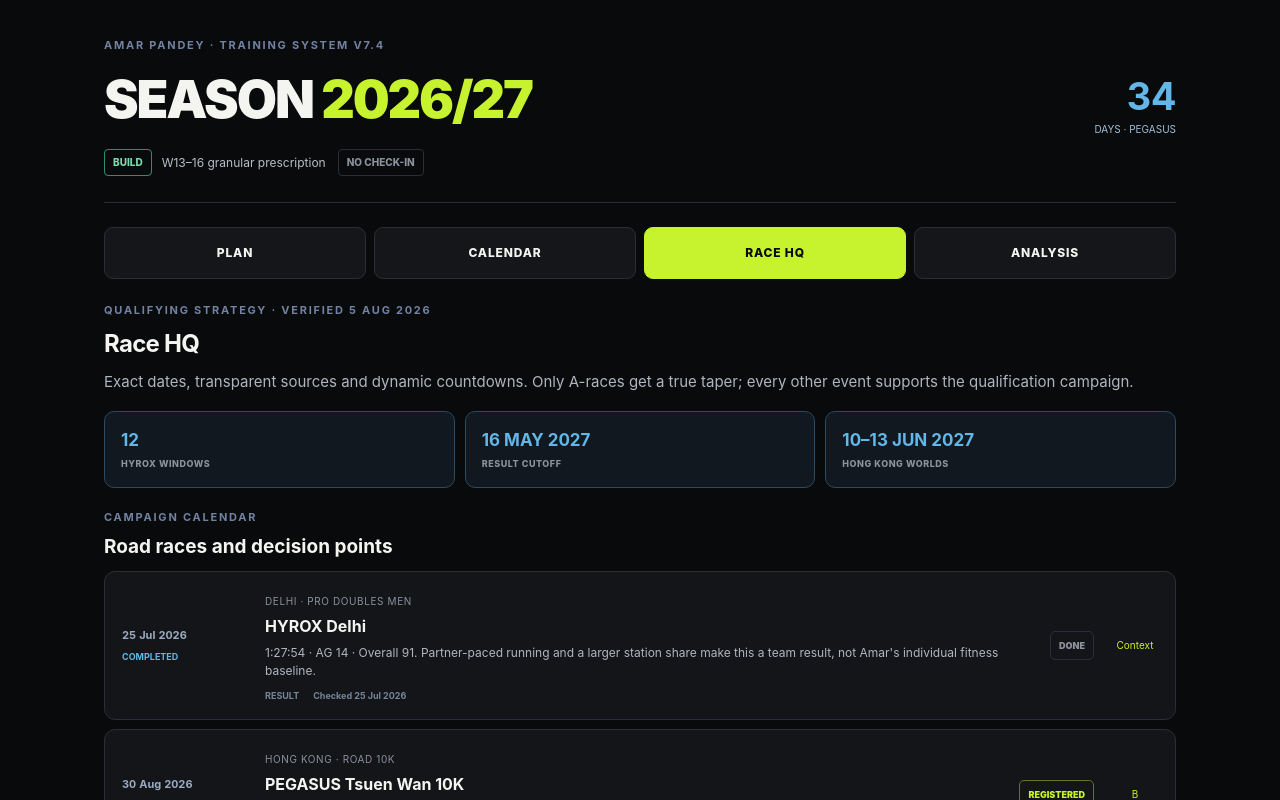
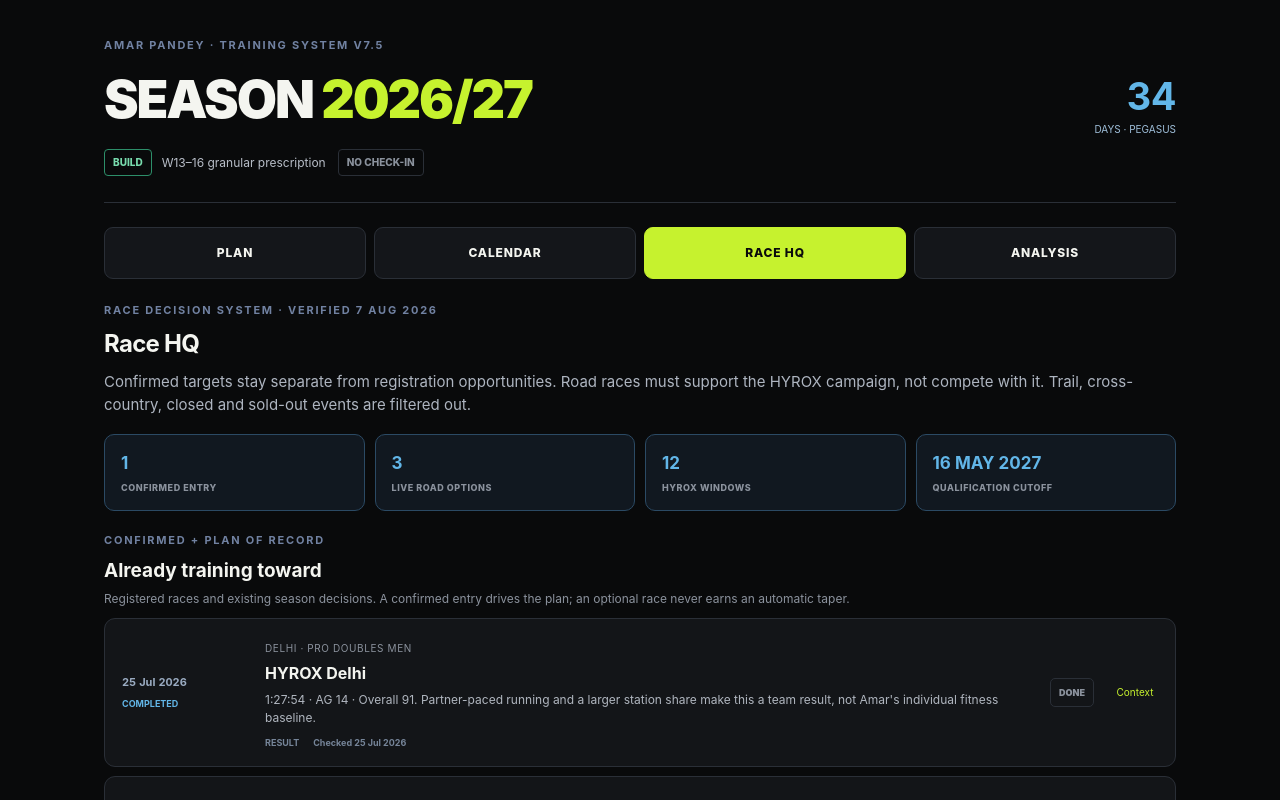
Before and after one commit to starboy1909/ap-race-training-hq-public, a React (Vite) app: page / in a window 1280 px wide. Both pictures are taken after a click on the button "RACE HQ". Shown: the top 800 px of the page. Built offline with nearby package versions, Linux system fonts and the light colour scheme.

Commit message:
Add curated road and Procam race decisions

```diff
--- a/src/App.tsx
+++ b/src/App.tsx
@@ -34,10 +34,20 @@ type Race = {
   priority: string;
   location: string;
   note: string;
-  category: "campaign" | "hyrox";
+  category: "campaign" | "opportunity" | "hyrox";
   sourceLabel: string;
   sourceUrl?: string;
   checked: string;
+};
+
+type ProcamEvent = {
+  order: string;
+  date: string;
+  name: string;
+  feature: string;
+  registration: string;
+  fit: string;
+  sourceUrl: string;
 };
 
 const weeks: Week[] = [
@@ -363,7 +373,13 @@ const races: Race[] = [
   { startIso: "2026-11-04", date: "4 Nov 2026", name: "JPM Corporate Challenge", type: "5.6K road", status: "DATE TBC", priority: "B", location: "Hong Kong", note: "Working date from the season plan; confirm when the JPM team publishes the final date.", category: "campaign", sourceLabel: "PLAN OF RECORD", checked: "5 Aug 2026" },
   { startIso: "2026-12-20", date: "20 Dec 2026", name: "Shenzhen Marathon", type: "Road marathon option", status: "DECIDE", priority: "C", location: "Shenzhen", note: "Lottery-gated. Honest default is skip unless recovery and HYROX priorities stay green.", category: "campaign", sourceLabel: "PLAN OF RECORD", checked: "5 Aug 2026" },
   { startIso: "2027-01-03", date: "3 Jan 2027", name: "Xiamen Marathon", type: "January road option", status: "DECIDE", priority: "C", location: "Xiamen", note: "One of three January options; do not stack it with another marathon or a January HYROX.", category: "campaign", sourceLabel: "PLAN OF RECORD", checked: "5 Aug 2026" },
-  { startIso: "2027-01-17", date: "17 Jan 2027", name: "Hong Kong / Mumbai Marathon option", type: "January road option", status: "DECIDE", priority: "C", location: "Hong Kong or Mumbai", note: "Choose no more than one January road race. Decision remains subordinate to qualification strategy.", category: "campaign", sourceLabel: "PLAN OF RECORD", checked: "5 Aug 2026" },
+  { startIso: "2027-01-17", date: "17 Jan 2027", name: "Standard Chartered Hong Kong Marathon", type: "Marathon / Half / 10K option", status: "DECIDE", priority: "C", location: "Hong Kong", note: "Choose at most one January road race. This shares the date with Mumbai and follows HYROX Hong Kong by one week, so the marathon is not the default.", category: "campaign", sourceLabel: "OFFICIAL ORGANISER", sourceUrl: "https://www.hkmarathon.com/", checked: "7 Aug 2026" },
+
+  { startIso: "2026-08-15", date: "15 Aug–12 Sep 2026", name: "AVOHK 5K Series", type: "Four road 5K races", status: "URGENT", priority: "B option", location: "Hong Kong", note: "Race 1 is almost full and closes 8 Aug. Enter only if a short speed benchmark is useful; replace the planned Saturday session rather than stacking both.", category: "opportunity", sourceLabel: "OFFICIAL AVOHK", sourceUrl: "https://avohk.org/index.php/2026/07/28/2026-avohk-5k-series-entry-is-now-open-sign-up-now/", checked: "7 Aug 2026" },
+  { startIso: "2026-11-01", date: "1 Nov 2026", name: "Northern Metropolis Marathon", type: "10K / Half / Marathon", status: "DECISION", priority: "Conflict", location: "Hong Kong", note: "Entries are first-come, first-served; standard categories close by 21 Sep or when full. It directly conflicts with the Shanghai HYROX window, so resolve Shanghai before entering.", category: "opportunity", sourceLabel: "OFFICIAL ORGANISER", sourceUrl: "https://hknmm.com/en/important-notes", checked: "7 Aug 2026" },
+  { startIso: "2026-11-08", date: "8 Nov 2026", name: "RMAC Gold Coast 15K", type: "Road 15K", status: "REGISTER NOW", priority: "B option", location: "Hong Kong", note: "Open until 19 Oct or capacity. Strong aerobic benchmark after JPMCC, but race it controlled if Guangzhou remains the primary 21–22 Nov qualifier.", category: "opportunity", sourceLabel: "OFFICIAL ENTRY", sourceUrl: "https://www.jotform.com/262032160097449", checked: "7 Aug 2026" },
+  { startIso: "2026-11-15", date: "15 Nov 2026", name: "Pocari Sweat Run Fest 10K", type: "Road 10K", status: "REGISTER NOW", priority: "C option", location: "Hong Kong", note: "Official 10K entry is live. Use only as a controlled tune-up six days before Guangzhou; no all-out effort and no separate taper.", category: "opportunity", sourceLabel: "OFFICIAL ENTRY", sourceUrl: "https://psrun2026.sportsoho.com/en/form/enrolment-form", checked: "7 Aug 2026" },
+  { startIso: "2026-12-20", date: "20 Dec 2026", name: "Garmin Run Hong Kong", type: "21K / 10K road", status: "DECISION", priority: "Conflict", location: "Hong Kong", note: "Registration is open until 31 Oct or capacity. It clashes with Shenzhen Marathon and Kolkata 25K, so choose one 20 Dec race only; the 21K is the most sensible local option.", category: "opportunity", sourceLabel: "OFFICIAL GARMIN", sourceUrl: "https://www.garmin.com.hk/event/2026/garmin-run/", checked: "7 Aug 2026" },
 
   { startIso: "2026-10-31", date: "31 Oct–1 Nov 2026", name: "HYROX Shanghai", type: "Pro Doubles Men watch", status: "SALES SOON", priority: "A option", location: "Shanghai", note: "Close-to-home qualification attempt if Pro Doubles inventory and Andy are confirmed.", category: "hyrox", sourceLabel: "OFFICIAL HYROX", sourceUrl: "https://hyrox.com/event/hyrox-shanghai-1031/", checked: "5 Aug 2026" },
   { startIso: "2026-11-21", date: "21–22 Nov 2026", name: "HYROX Guangzhou", type: "Pro Doubles Men watch", status: "SALES SOON", priority: "A", location: "Guangzhou", note: "Primary close-to-home qualifier. Register immediately when Pro Doubles sales open.", category: "hyrox", sourceLabel: "OFFICIAL HYROX", sourceUrl: "https://hyrox.com/event/hyrox-guangzhou/", checked: "5 Aug 2026" },
@@ -377,6 +393,13 @@ const races: Race[] = [
   { startIso: "2027-05-12", date: "12–16 May 2027", name: "HYROX Bengaluru", type: "Pro Doubles Men watch", status: "LAST CHANCE", priority: "Risk", location: "Bengaluru", note: "Event ends on the stated qualification cutoff. Treat as contingency only; result timing is dangerously tight.", category: "hyrox", sourceLabel: "OFFICIAL HYROX INDIA", sourceUrl: "https://hyrox.co.in/event/hyrox-bengaluru/", checked: "5 Aug 2026" },
   { startIso: "2027-05-13", date: "13–16 May 2027", name: "BYD HYROX Incheon", type: "Pro Doubles Men watch", status: "LAST CHANCE", priority: "Risk", location: "Incheon", note: "Also ends at the cutoff. Do not leave qualification to this race unless HYROX confirms result eligibility timing.", category: "hyrox", sourceLabel: "OFFICIAL HYROX", sourceUrl: "https://hyrox.com/event/hyrox-incheon/", checked: "5 Aug 2026" },
   { startIso: "2027-06-10", date: "10–13 Jun 2027", name: "PUMA HYROX World Championships", type: "Pro Doubles Men", status: "TARGET", priority: "A+", location: "Hong Kong", note: "Target event. Qualification results must be posted by 16 May 2027.", category: "hyrox", sourceLabel: "OFFICIAL HYROX", sourceUrl: "https://hyrox.com/event/puma-hyrox-world-championships-hong-kong/", checked: "5 Aug 2026" },
+];
+
+const procamEvents: ProcamEvent[] = [
+  { order: "START", date: "20 Dec 2026", name: "Tata Steel World 25K Kolkata", feature: "25K · Slam cutoff 3:45", registration: "OPENS 13 AUG · 7:00 AM IST", fit: "Possible cycle start, but conflicts with Garmin HK and Shenzhen. Choose one 20 Dec race.", sourceUrl: "https://tatasteelkolkata25k.procam.in/" },
+  { order: "2", date: "17 Jan 2027", name: "Tata Mumbai Marathon", feature: "Marathon · Slam cutoff 6:30", registration: "OPEN · CLOSES 5 NOV OR WHEN FULL", fit: "Overseas marathon entry is open. Same date as Hong Kong Marathon and one week after HYROX Hong Kong.", sourceUrl: "https://tatamumbaimarathon.procam.in/race-categories/marathon/registration-date" },
+  { order: "3", date: "25 Apr 2027", name: "TCS World 10K Bengaluru", feature: "Open 10K · Slam cutoff 1:25", registration: "RACE DATE CONFIRMED · REGISTRATION TBC", fit: "Good distance for the running plan, but travel cost must justify it during the final HYROX qualifier block.", sourceUrl: "https://tcsworld10k.procam.in/" },
+  { order: "4", date: "2027 date TBC", name: "Vedanta Delhi Half Marathon", feature: "Half Marathon · Slam cutoff 3:30", registration: "2027 WINDOW TBC", fit: "Completes a Kolkata-start cycle. The sold-out 18 Oct 2026 edition is intentionally excluded from active opportunities.", sourceUrl: "https://vedantadelhihalfmarathon.procam.in/" },
 ];
 
 const raceHistory = [
@@ -561,7 +584,7 @@ export default function App() {
     <main className="app-shell">
       <header className="hero">
         <div>
-          <p className="eyebrow">AMAR PANDEY · TRAINING SYSTEM V7.4</p>
+          <p className="eyebrow">AMAR PANDEY · TRAINING SYSTEM V7.5</p>
           <h1>SEASON <span>2026/27</span></h1>
           <div className="status-line">
             <span className="phase-pill">BUILD</span>
@@ -591,8 +614,8 @@ export default function App() {
       {tab === "plan" && (
         <section className="view">
           <div className="strategy-callout">
-            <b>WHAT'S NEW · VERSION 7.4</b>
-            <p>An Amar-specific eight-week wall-ball build now converts mobility, strength reserve and density into two controlled 9 kg exposures per week. Week 16 deloads for PEGASUS rather than forcing linear volume. Every session lists exact repetitions, rest, legal-rep cues and stop rules. The full coaching source remains private. Storage keys and completion ids remain unchanged.</p>
+            <b>WHAT'S NEW · VERSION 7.5</b>
+            <p>Race HQ now separates confirmed targets from live road-race opportunities, maps a realistic Procam sequence and shows date conflicts before registration. Fitz is a discovery feed only; organiser pages decide whether a race stays visible. Trail, cross-country, closed and sold-out events are excluded. Storage keys and completion ids remain unchanged.</p>
           </div>
           <div className="week-strip">
             {weeks.map((item) => (
@@ -720,29 +743,75 @@ export default function App() {
         <section className="view">
           <div className="view-heading">
             <div>
-              <p className="section-kicker">QUALIFYING STRATEGY · VERIFIED 5 AUG 2026</p>
+              <p className="section-kicker">RACE DECISION SYSTEM · VERIFIED 7 AUG 2026</p>
               <h2>Race HQ</h2>
-              <p>Exact dates, transparent sources and dynamic countdowns. Only A-races get a true taper; every other event supports the qualification campaign.</p>
+              <p>Confirmed targets stay separate from registration opportunities. Road races must support the HYROX campaign, not compete with it. Trail, cross-country, closed and sold-out events are filtered out.</p>
             </div>
           </div>
           <div className="watch-summary">
+            <div><b>{races.filter((race) => race.status === "REGISTERED").length}</b><span>CONFIRMED ENTRY</span></div>
+            <div><b>{races.filter((race) => race.status === "REGISTER NOW" || race.status === "URGENT").length}</b><span>LIVE ROAD OPTIONS</span></div>
             <div><b>{races.filter((race) => race.category === "hyrox" && race.status !== "DONE").length}</b><span>HYROX WINDOWS</span></div>
-            <div><b>16 MAY 2027</b><span>RESULT CUTOFF</span></div>
-            <div><b>10–13 JUN 2027</b><span>HONG KONG WORLDS</span></div>
+            <div><b>16 MAY 2027</b><span>QUALIFICATION CUTOFF</span></div>
           </div>
           <div className="race-section-heading">
-            <p className="section-kicker">CAMPAIGN CALENDAR</p>
-            <h3>Road races and decision points</h3>
+            <p className="section-kicker">CONFIRMED + PLAN OF RECORD</p>
+            <h3>Already training toward</h3>
+            <p>Registered races and existing season decisions. A confirmed entry drives the plan; an optional race never earns an automatic taper.</p>
           </div>
           <div className="race-list">
             {races.filter((race) => race.category === "campaign").map((race) => (
               <article className="race-card" key={race.name}>
                 <div className="race-date"><b>{race.date}</b><span>{raceCountdown(race.startIso, race.status)}</span></div>
-                <div><small>{race.location} · {race.type}</small><h3>{race.name}</h3><p>{race.note}</p><div className="race-source"><span>{race.sourceLabel}</span><span>Checked {race.checked}</span></div></div>
+                <div>
+                  <small>{race.location} · {race.type}</small><h3>{race.name}</h3><p>{race.note}</p>
+                  <div className="race-source">
+                    {race.sourceUrl ? <a href={race.sourceUrl} target="_blank" rel="noreferrer">{race.sourceLabel} ↗</a> : <span>{race.sourceLabel}</span>}
+                    <span>Checked {race.checked}</span>
+                  </div>
+                </div>
                 <div className={`race-status ${statusClass(race.status)}`}>{race.status}</div>
                 <div className="priority">{race.priority}</div>
               </article>
             ))}
+          </div>
+          <div className="race-section-heading watch-heading">
+            <p className="section-kicker">CURATED ROAD OPPORTUNITIES</p>
+            <h3>Open now or awaiting one decision</h3>
+            <p>Fitz supplies discovery. Each visible row has a current organiser or entry source and a clear training fit. Closed entries, full races, trail, cross-country and novelty runs are not shown.</p>
+          </div>
+          <div className="race-list">
+            {races.filter((race) => race.category === "opportunity").map((race) => (
+              <article className="race-card" key={race.name}>
+                <div className="race-date"><b>{race.date}</b><span>{raceCountdown(race.startIso, race.status)}</span></div>
+                <div>
+                  <small>{race.location} · {race.type}</small><h3>{race.name}</h3><p>{race.note}</p>
+                  <div className="race-source">
+                    <a href={race.sourceUrl} target="_blank" rel="noreferrer">{race.sourceLabel} ↗</a>
+                    <span>Checked {race.checked}</span>
+                  </div>
+                </div>
+                <div className={`race-status ${statusClass(race.status)}`}>{race.status}</div>
+                <div className="priority">{race.priority}</div>
+              </article>
+            ))}
+          </div>
+          <div className="race-section-heading watch-heading">
+            <p className="section-kicker">PROCAM MAP · POTENTIAL KOLKATA-START CYCLE</p>
+            <h3>Four consecutive feature races</h3>
+            <p>No separate Slam registration is required. The cycle can begin at any event, but the next three feature races must then be completed consecutively.</p>
+          </div>
+          <div className="procam-grid">
+            {procamEvents.map((event) => (
+              <article className="procam-card" key={event.name}>
+                <div className="procam-order">{event.order}</div>
+                <div><small>{event.date} · {event.feature}</small><h3>{event.name}</h3><b>{event.registration}</b><p>{event.fit}</p><a href={event.sourceUrl} target="_blank" rel="noreferrer">Official Procam page ↗</a></div>
+              </article>
+            ))}
+          </div>
+          <div className="freshness-note procam-note">
+            <b>PROCAM DECISION RULE</b>
+            <p>The four races are individually valuable, but the formal rewards and services are limited to India residents. From Hong Kong, the Slam should be treated as an optional four-trip race project, not a reason to compromise HYROX qualification. The immediate decision is Kolkata versus Garmin versus Shenzhen on 20 Dec, followed by Mumbai versus Hong Kong Marathon on 17 Jan.</p>
           </div>
           <div className="race-section-heading watch-heading">
             <p className="section-kicker">APAC HYROX WATCHLIST</p>
@@ -767,7 +836,7 @@ export default function App() {
           </div>
           <div className="freshness-note">
             <b>TRACKING MODEL</b>
-            <p>Personal registration records are reconciled privately and are not exposed here. Official organiser and ticket-shop pages are the source of truth for public dates and inventory. HYRESULT is used only as a secondary discovery signal. When Men's Pro Doubles is confirmed sold out, the race is removed from this active watchlist and returns only if official inventory reopens.</p>
+            <p>Personal registration records are reconciled privately and are not exposed here. Official organiser and ticket-shop pages decide public dates and inventory. Fitz discovers Hong Kong road races; Procam's own pages govern its four-race map; HYRESULT remains a secondary HYROX signal only. Trail, cross-country, closed and sold-out races are removed and return only when an official source shows a genuine opening.</p>
           </div>
           <div className="strategy-callout">
             <b>PARTNER ASSUMPTION · CONFIRMED TRAINING PARTNER</b>
--- a/src/styles.css
+++ b/src/styles.css
@@ -255,11 +255,13 @@ button { color: inherit; }
 .race-status.registered, .race-status.target { border-color: #587a20; color: var(--lime); }
 .race-status.watch { border-color: #7b662d; color: #e4bd55; }
 .race-status.booked { border-color: #55477b; color: #ad9be1; }
-.race-status.sales-soon, .race-status.date-tbc, .race-status.decide { border-color: #7b662d; color: #e4bd55; }
+.race-status.sales-soon, .race-status.date-tbc, .race-status.decide, .race-status.decision { border-color: #7b662d; color: #e4bd55; }
+.race-status.register-now { border-color: #3d7b4b; color: #77dd8b; }
+.race-status.urgent { border-color: #a6632d; color: #ffad5c; background: #24190f; }
 .race-status.last-chance, .race-status.travel-conflict, .race-status.pro-sold-out { border-color: #87392f; color: var(--red); }
 .race-status.planned { border-color: #315b78; color: var(--blue); }
 .priority { color: var(--lime); font-family: var(--font-label); font-size: 10px; text-align: center; }
-.watch-summary { display: grid; grid-template-columns: repeat(3, 1fr); gap: 10px; margin: 0 0 22px; }
+.watch-summary { display: grid; grid-template-columns: repeat(4, 1fr); gap: 10px; margin: 0 0 22px; }
 .watch-summary div { padding: 16px; border: 1px solid #2b4a64; border-radius: 10px; background: #111820; }
 .watch-summary b, .watch-summary span { display: block; }
 .watch-summary b { color: var(--blue); font-size: 17px; }
@@ -271,9 +273,20 @@ button { color: inherit; }
 .race-source { display: flex; flex-wrap: wrap; gap: 8px 14px; margin-top: 9px; color: #768599; font-size: 9px; font-weight: 700; }
 .race-source a { color: #7ec5ee; text-decoration: none; }
 .race-source a:hover { text-decoration: underline; }
+.procam-grid { display: grid; grid-template-columns: 1fr 1fr; gap: 10px; }
+.procam-card { display: grid; grid-template-columns: 46px 1fr; gap: 13px; padding: 17px; border: 1px solid #3e355b; border-radius: 11px; background: #15131d; }
+.procam-order { display: flex; align-items: center; justify-content: center; width: 38px; height: 38px; border: 1px solid #675892; border-radius: 50%; color: #b8a5ed; font-family: var(--font-label); font-size: 9px; font-weight: 900; }
+.procam-card small { color: #9185ad; font-size: 9px; text-transform: uppercase; letter-spacing: .05em; }
+.procam-card h3 { margin: 5px 0 8px; font-size: 15px; }
+.procam-card b { color: #e4bd55; font-family: var(--font-label); font-size: 9px; line-height: 1.45; }
+.procam-card p { margin: 8px 0; color: #afa8bd; font-size: 11px; line-height: 1.5; }
+.procam-card a { color: #b8a5ed; font-size: 9px; font-weight: 800; text-decoration: none; }
+.procam-card a:hover { text-decoration: underline; }
 .freshness-note { margin-top: 16px; padding: 16px 18px; border: 1px solid #2b4a64; border-radius: 9px; background: #111820; }
 .freshness-note b { color: var(--blue); font-size: 10px; }
 .freshness-note p { margin: 6px 0 0; color: #aab4c2; font-size: 12px; line-height: 1.55; }
+.freshness-note.procam-note { border-color: #3e355b; background: #15131d; }
+.freshness-note.procam-note b { color: #b8a5ed; }
 .strategy-callout { margin-top: 16px; padding: 18px; border-left: 3px solid var(--lime); border-radius: 4px; background: #171b12; }
 .strategy-callout b { color: var(--lime); font-family: var(--font-label); font-size: 10px; }
 .strategy-callout p { margin: 7px 0 0; color: #bcc3b3; font-size: 12px; line-height: 1.5; }
@@ -324,7 +337,7 @@ button { color: inherit; }
   .calendar-grid { grid-template-columns: repeat(2, 1fr); }
   .calendar-cell { min-height: 78px; }
   .roadmap-row { grid-template-columns: 1fr; gap: 5px; }
-  .travel-panel, .analysis-grid, .elite-principles { grid-template-columns: 1fr; }
+  .travel-panel, .analysis-grid, .elite-principles, .procam-grid { grid-template-columns: 1fr; }
   .race-card { grid-template-columns: 88px minmax(0, 1fr); align-items: start; gap: 10px; }
   .race-card > div:nth-child(2) { grid-column: 2; grid-row: 1 / span 2; min-width: 0; }
   .race-card .race-status { grid-column: 1; justify-self: start; }
```
